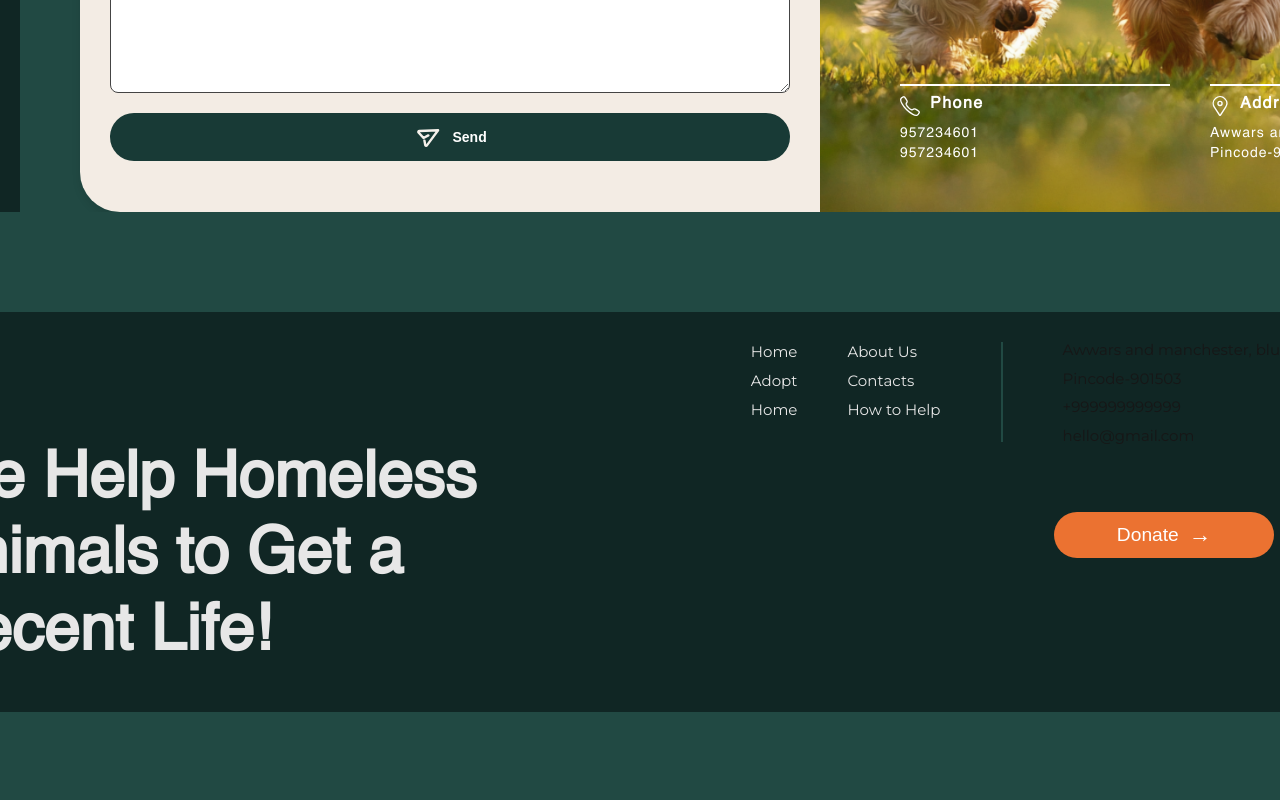
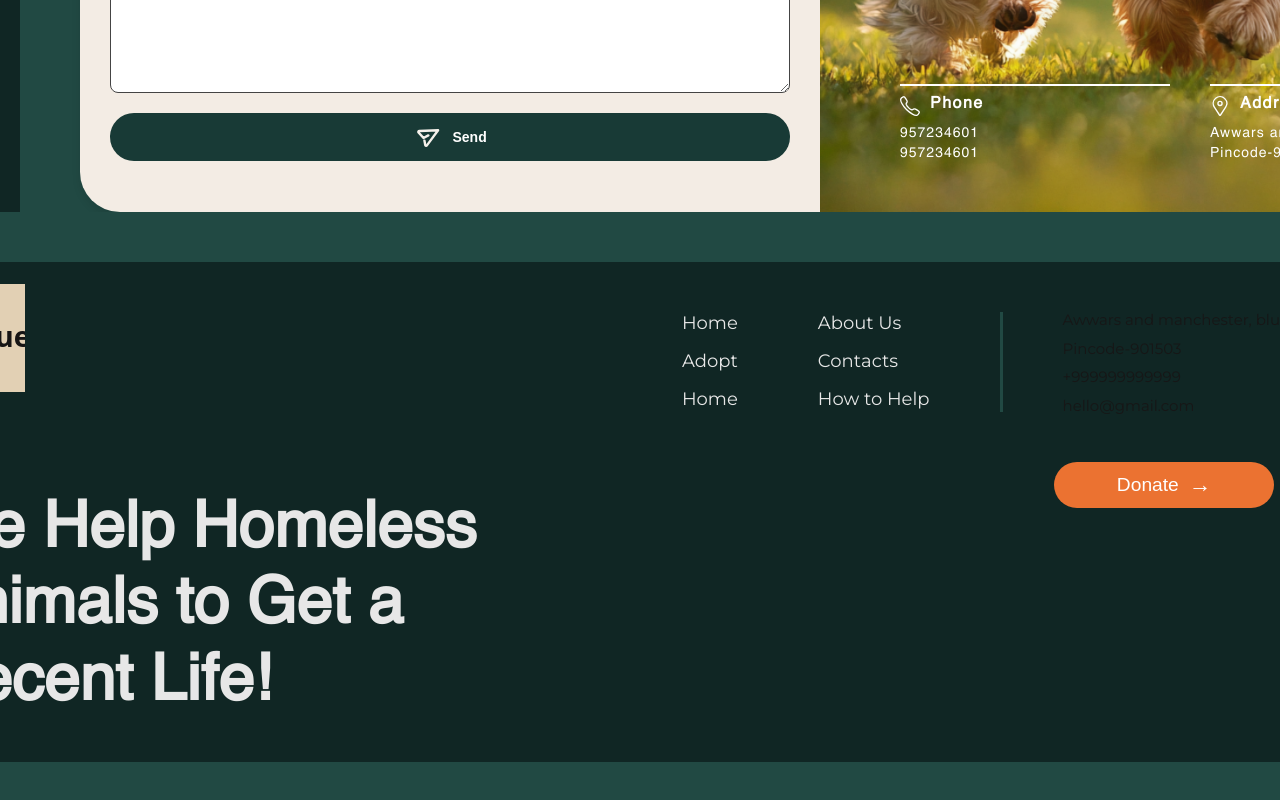
Before and after one commit to vidwanns/the_rescue_tails, a Next.js app: page / in a window 1280 px wide. Shown: the part 6086-6886 px from the top of the page. Built offline with nearby package versions, Linux system fonts and the light colour scheme.

Commit message:
Update footer.css

```diff
--- a/src/app/styles/component/layout/footer.css
+++ b/src/app/styles/component/layout/footer.css
@@ -11,8 +11,7 @@
 
 .outer-container-footer {
     background-color: #214943;
-    /* padding-top: 170px; */
-    border-radius: 0px 0px 0 0;
+    border-radius: 0;
     margin: 0 auto;
     position: relative;
     width: 1600px;
@@ -29,7 +28,7 @@
     justify-content: space-between;
     align-items: flex-start; /* Aligns content to the top */
     width: 1480px;
-    height: 400px;
+    height: 500px;
     position: relative;
 }
 
@@ -37,9 +36,10 @@
 .logo {
     display: flex;
     align-items: center;
-    margin-left: 10px;
-    margin-top: 10px;
+    margin-left: 40px;
+    margin-top: 40px;
     padding-right: 15px;
+    scale: 1.5;
 }
 
 /* Text in the Bottom Left */
@@ -48,6 +48,7 @@
     bottom: 40px; /* Adjusts the distance from the bottom */
     left: 30px;  /* Adjusts the distance from the left */
     color: #E7E7E7;
+    font-family: 'HV';
     font-size: 2rem;
     font-weight: 100;
     line-height: 1.2;
@@ -64,27 +65,27 @@
     position: absolute;
     top: 0; /* Move the text-wrapper to the top of the inner container */
     right: 0;
-    padding-top: 30px; /* Add padding to the top to avoid touching the edge */
+    padding-top: 50px; /* Add padding to the top to avoid touching the edge */
     padding-right :100px;
 }
 
 /* Footer Links Section */
 .footer-links {
     display: flex;
-    gap: 50px;
-    margin-right: 60px; /* Add space between links and contact */
+    gap: 80px;
+    margin-right: 70px; /* Add space between links and contact */
 }
 
 .links-column {
     list-style: none;
     font-family: 'MO';
-    font-size: 15px;
+    font-size: 18px;
     color: #E7E7E7;
     cursor: pointer;
 }
 
 .links-column li {
-    margin-bottom: 10px;
+    margin-bottom: 16px;
     transition: color 0.3s;
     position: relative;
     color: #E7E7E7;
@@ -116,7 +117,7 @@
 
 /* Vertical Divider Line */
 .vertical-divider {
-    width: 2px;
+    width: 3px;
     height: 100px; /* Adjust the height based on your design */
     background-color:  #214943;
     margin-right: 60px; /* Space between the links and contact */
```
